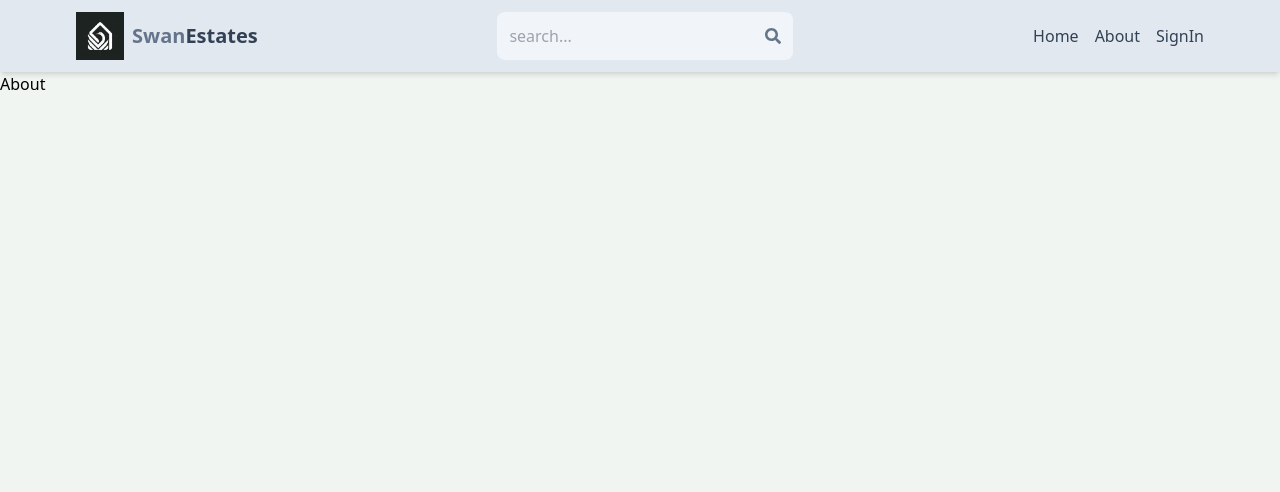
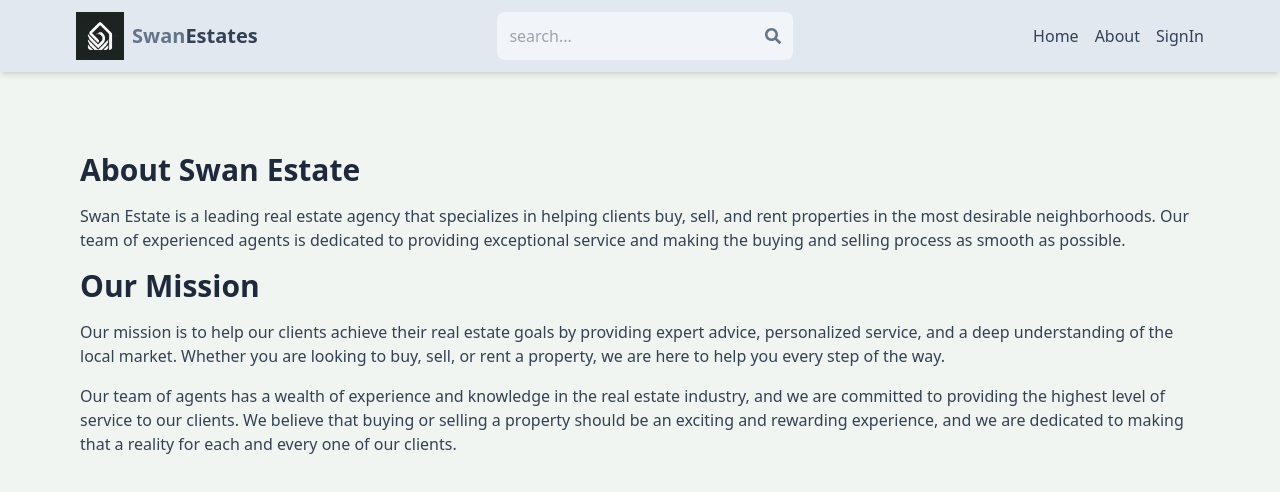
Before and after one commit to arnold-aswan/estate, a React (Vite) app in the folder client/: page /about in a window 1280 px wide. Shown: the top 492 px of the page. Built offline with nearby package versions, Linux system fonts and the light colour scheme; no server answers.

Commit message:
added about us section

```diff
--- a/client/src/pages/About.jsx
+++ b/client/src/pages/About.jsx
@@ -1,5 +1,32 @@
 const About = () => {
-  return <div>About</div>;
+  return (
+    <div className="py-20 px-4 max-w-6xl mx-auto">
+      <h1 className="text-3xl font-bold mb-4 text-slate-800 ">
+        About Swan Estate
+      </h1>
+      <p className="mb-4 text-slate-700 ">
+        Swan Estate is a leading real estate agency that specializes in helping
+        clients buy, sell, and rent properties in the most desirable
+        neighborhoods. Our team of experienced agents is dedicated to providing
+        exceptional service and making the buying and selling process as smooth
+        as possible.
+      </p>
+      <h1 className="text-3xl font-bold mb-4 text-slate-800 ">Our Mission</h1>
+      <p className="mb-4 text-slate-700 ">
+        Our mission is to help our clients achieve their real estate goals by
+        providing expert advice, personalized service, and a deep understanding
+        of the local market. Whether you are looking to buy, sell, or rent a
+        property, we are here to help you every step of the way.
+      </p>
+      <p className="mb-4 text-slate-700 ">
+        Our team of agents has a wealth of experience and knowledge in the real
+        estate industry, and we are committed to providing the highest level of
+        service to our clients. We believe that buying or selling a property
+        should be an exciting and rewarding experience, and we are dedicated to
+        making that a reality for each and every one of our clients.
+      </p>
+    </div>
+  );
 };
 
 export default About;
```
